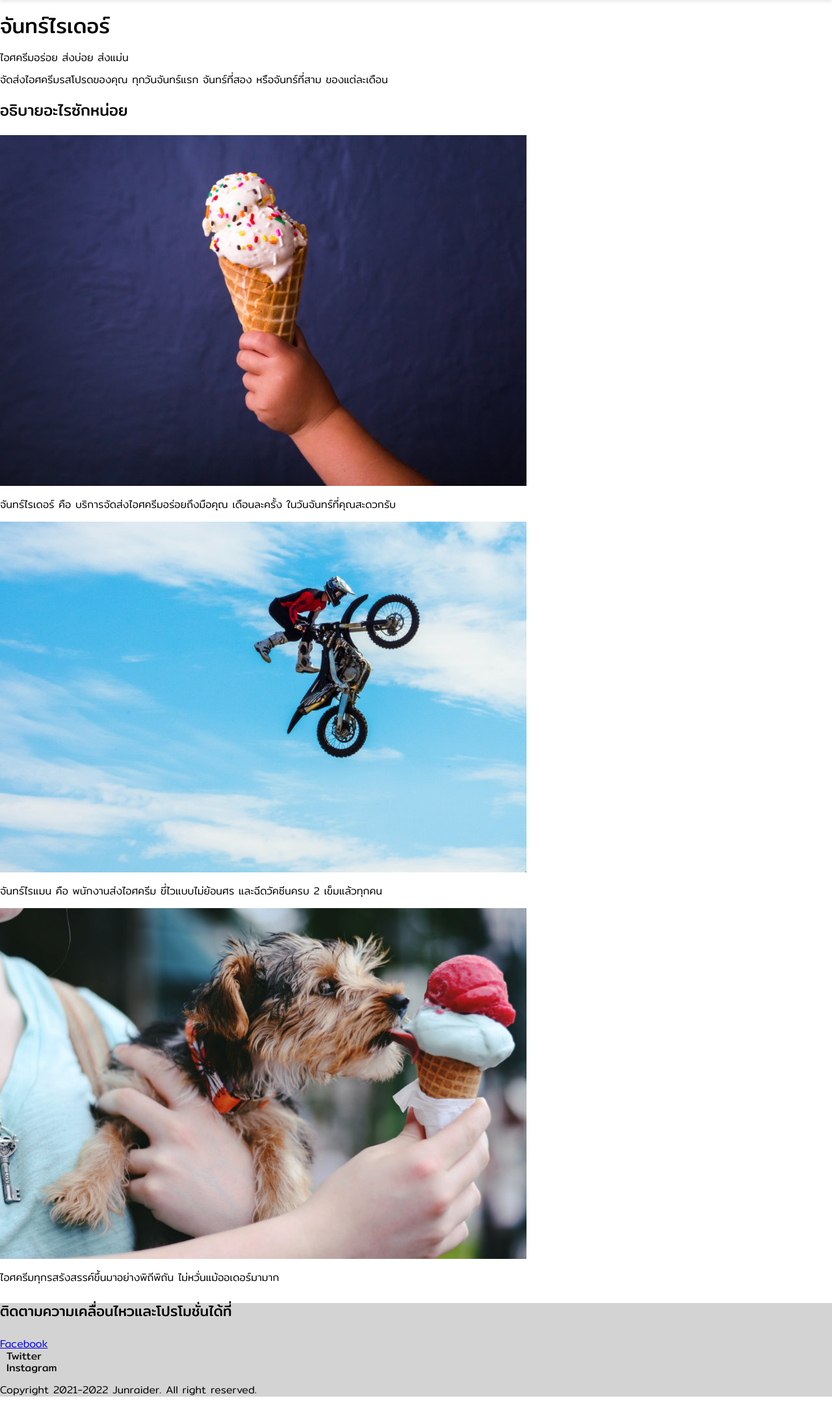
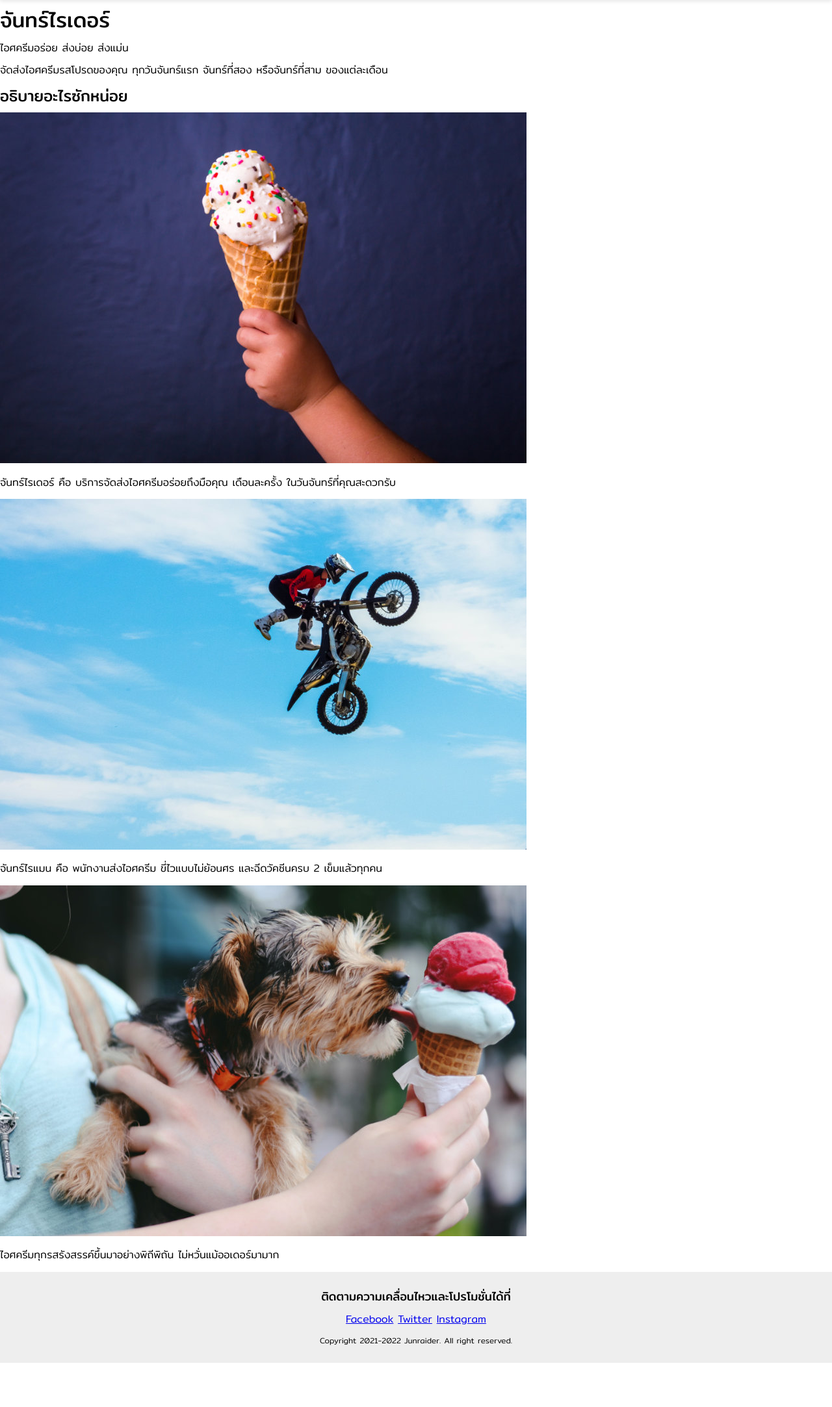
Before and after one commit to potchangelo/django-junraider, a Django app: page / in a window 1280 px wide. Shown: the part 50-2216 px from the top of the page at 65% size. After the commit the page ends 2148 px from the top, so only its background shows below. Run offline with Django 4.2, Linux system fonts and the light colour scheme.

Commit message:
Site footer CSS

```diff
--- a/app_general/static/app_general/main.css
+++ b/app_general/static/app_general/main.css
@@ -38,6 +38,8 @@ html {
 
 h1, h2, h3, h4, h5, h6 {
     font-weight: 400;
+    margin-top: 12px;
+    margin-bottom: 12px;
 }
 
 h1 {
@@ -100,3 +102,12 @@ p {
 }
 
 /* Site footer */
+.site-footer {
+    background-color: #eeeeee;
+    text-align: center;
+    padding: 16px;
+}
+
+.site-footer-copyright {
+    font-size: 12px;
+}
--- a/app_general/templates/app_general/components/site_footer.html
+++ b/app_general/templates/app_general/components/site_footer.html
@@ -1,9 +1,9 @@
-<footer class="site-footer" style="background-color: lightgray;">
-    <h4>ติดตามความเคลื่อนไหวและโปรโมชั่นได้ที่</h4>
+<footer class="site-footer">
+    <h6>ติดตามความเคลื่อนไหวและโปรโมชั่นได้ที่</h6>
     <p>
-        <a class="site-footer-item" href="#">Facebook</a>
-        <a class="site-header-item" href="#">Twitter</a>
-        <a class="site-header-item" href="#">Instagram</a>
+        <a href="#">Facebook</a>
+        <a href="#">Twitter</a>
+        <a href="#">Instagram</a>
     </p>
-    <p>Copyright 2021-2022 Junraider. All right reserved.</p>
+    <p class="site-footer-copyright">Copyright 2021-2022 Junraider. All right reserved.</p>
 </footer>
```
